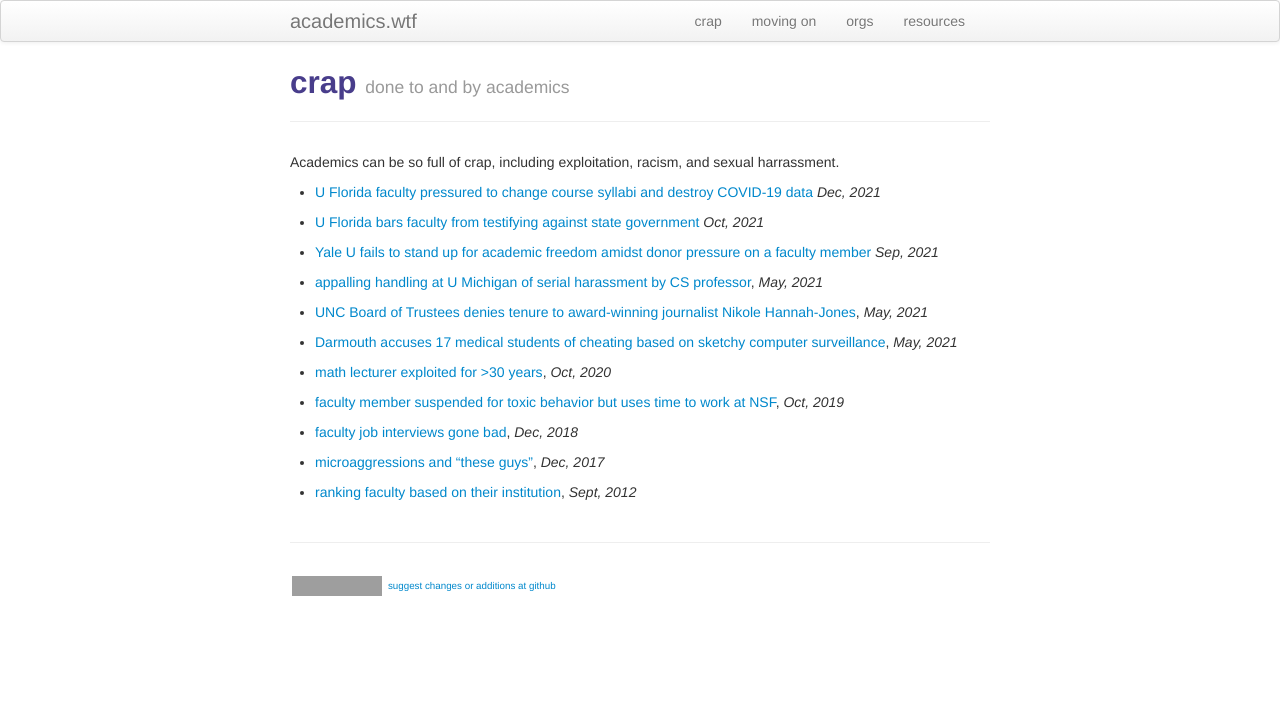
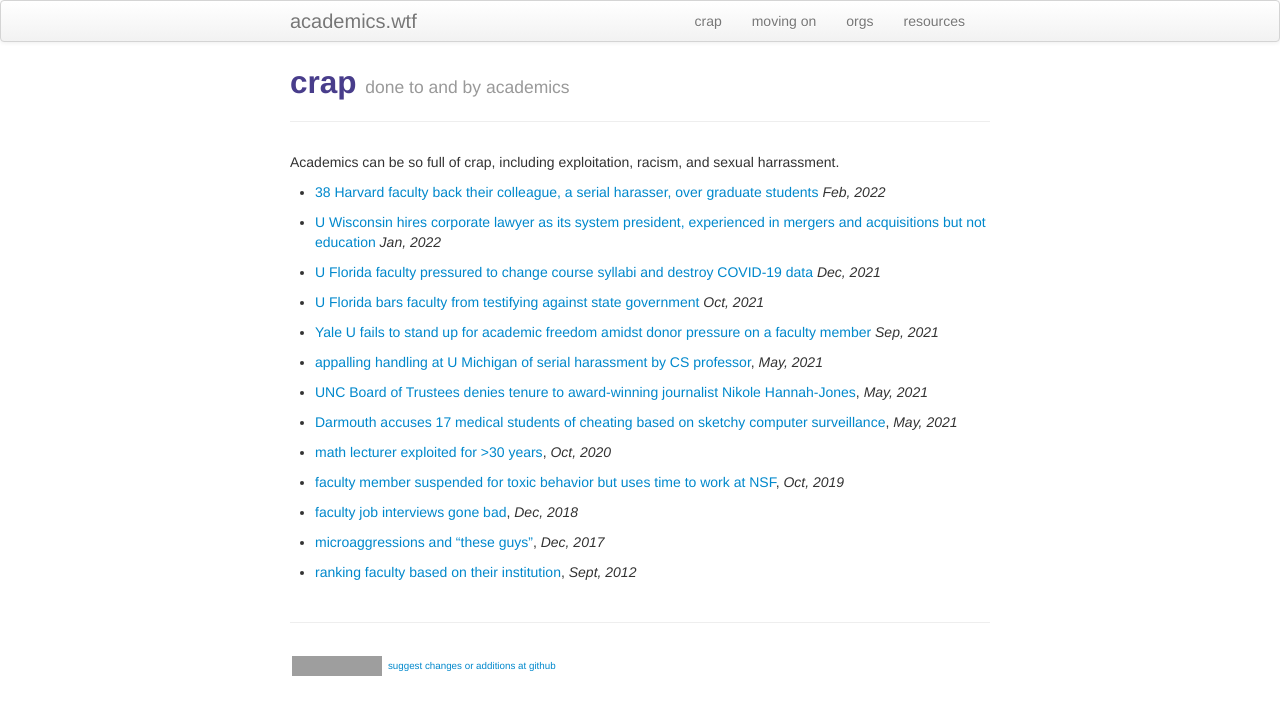
Before and after one commit to kbroman/academics.wtf, a Jekyll site: the page built from crap.md, in a window 1280 px wide. Shown: the top 715 px of the page. Built offline with Jekyll 4.4.1, drawn with Linux system fonts in a browser that asks for light colours; grey boxes are pictures that could not be loaded.

Commit message:
Add two items to crap.md

```diff
--- a/crap.md
+++ b/crap.md
@@ -7,6 +7,12 @@ description: crap done to and by academics
 
 Academics can be so full of crap, including exploitation, racism, and
 sexual harrassment.
+
+- [38 Harvard faculty back their colleague, a serial harasser, over graduate students](https://www.thecrimson.com/article/2022/2/4/comaroff-sanctions-open-letter/)
+  _Feb, 2022_
+
+- [U Wisconsin hires corporate lawyer as its system president, experienced in mergers and acquisitions but not education](https://madison.com/article_c61600c6-880d-5eee-a30d-b212f418c285.html)
+  _Jan, 2022_
 
 - [U Florida faculty pressured to change course syllabi and destroy COVID-19 data](https://www.tampabay.com/news/education/2021/12/06/uf-researchers-felt-pressure-to-destroy-covid-19-data-faculty-report-says/)
   _Dec, 2021_
```
